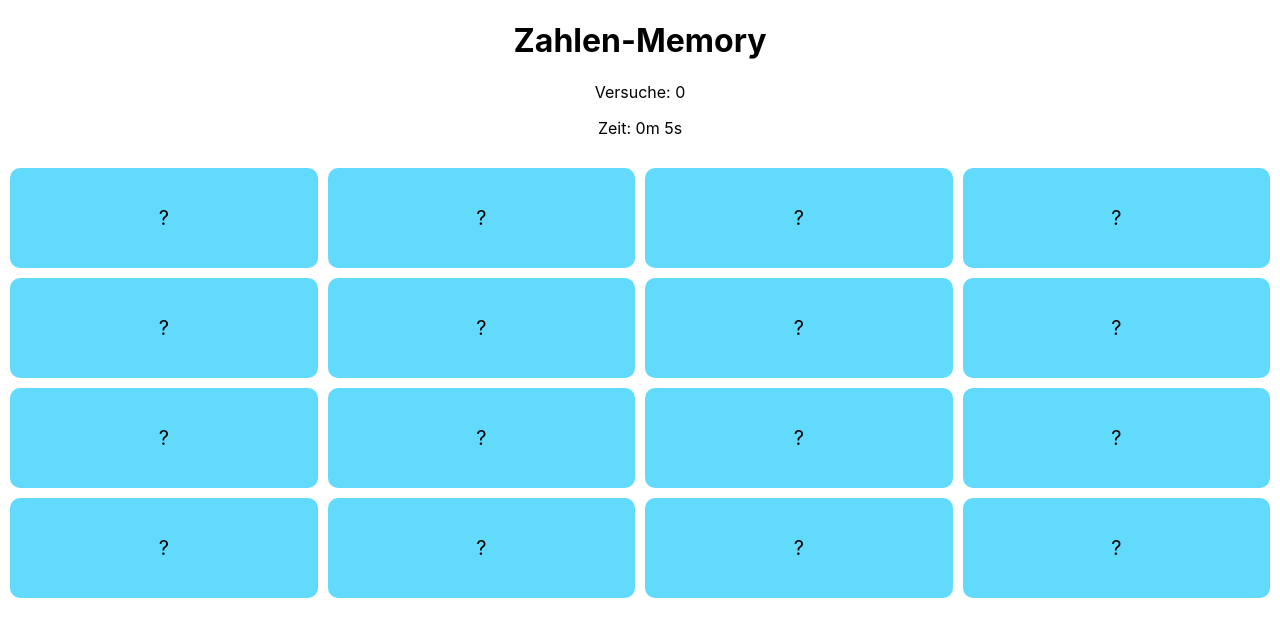
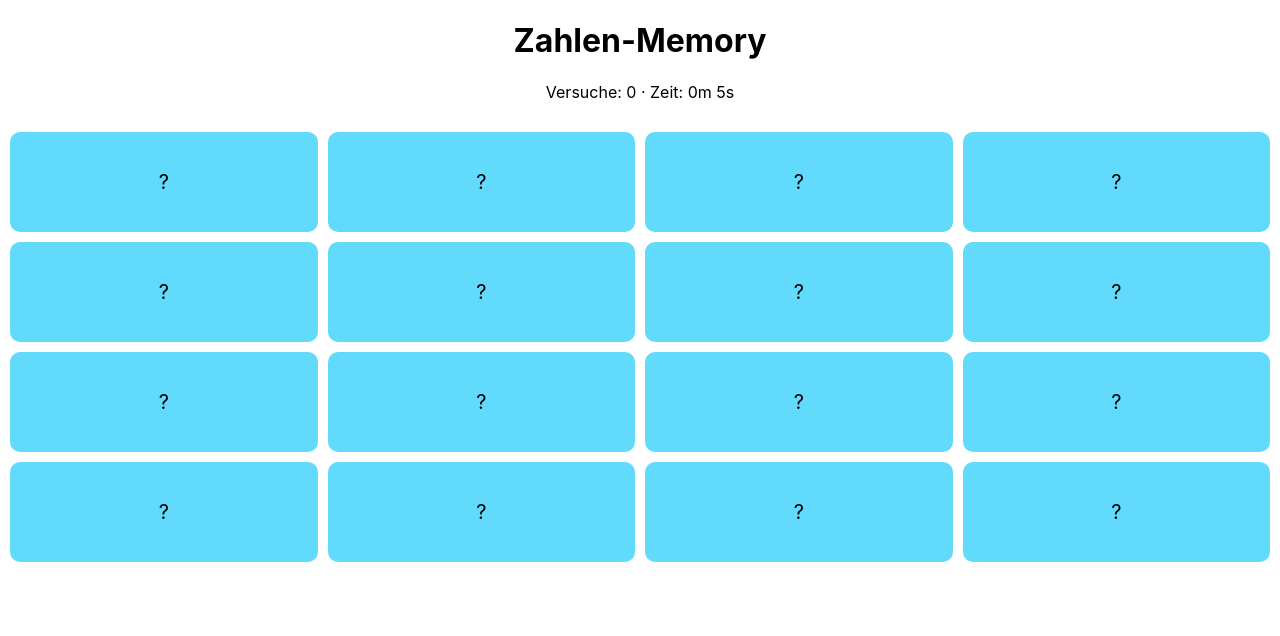
Before and after one commit to hssw24/mem, a React (Create React App) app: page / in a window 1280 px wide. Shown: the top 636 px of the page. Built offline with nearby package versions, Linux system fonts and the light colour scheme.

Commit message:
Beschreibung der Änderungen

```diff
--- a/src/App.js
+++ b/src/App.js
@@ -114,8 +114,8 @@ function App() {
     <div className="App">
       <h1>Zahlen-Memory</h1>
       <div>
-        <p>Versuche: {attempts}</p>
-        <p>Zeit: {formatTime(time)}</p>
+        <p>Versuche: {attempts} ·
+        Zeit: {formatTime(time)}</p>
       </div>
       <div className="grid">
         {cards.map((card, index) => (
@@ -136,12 +136,10 @@ function App() {
 
       {gameOver && (
         <div className="game-over">
-          <h2>Spiel beendet!</h2>
-          <p>Anzahl der Runden: {rounds + 1}</p>
-          <p>Anzahl der Versuche in dieser Runde: {attempts}</p>
-          <p>Verstrichene Zeit: {formatTime(time)}</p>
-          <p>Gesamtzeit: {formatTime(totalTime)}</p>
-          <p>Gesamtzahl der Versuche: {totalAttempts}</p>
+          <p>Versuche in dieser Runde: {attempts} ·
+          Zeit in dieser Runde: {formatTime(time)} ·
+          Gesamtzeit: {formatTime(totalTime)} ·
+          Gesamtzahl der Versuche: {totalAttempts}</p>
           <button onClick={() => { setRounds(rounds + 1); resetGame(); }}>Nochmal spielen</button>
         </div>
       )}
```
